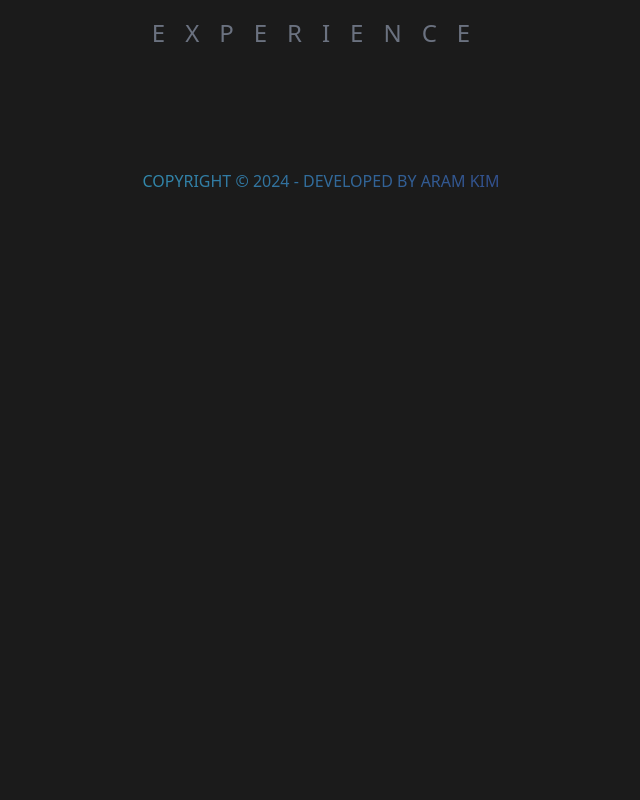
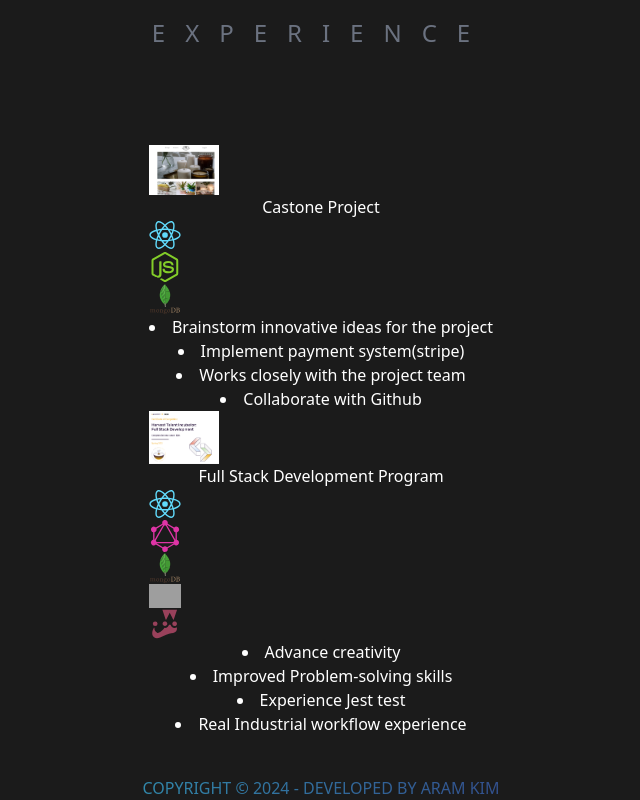
Before and after one commit to AramKim37/Aram-homepage, a Next.js app: page / in a window 1280 px wide. Shown: the part 1595-2395 px from the top of the page, without its empty margins (319-959 px from the left). Before the commit the page ends 1788 px from the top, so only its background shows below. Built offline with nearby package versions, Linux system fonts and the light colour scheme; grey boxes are pictures that could not be loaded.

Commit message:
add data from datajs

```diff
--- a/components/WorkExperience.jsx
+++ b/components/WorkExperience.jsx
@@ -1,6 +1,8 @@
 "use client";
 import { motion } from "framer-motion";
 import ExperienceCard from "./ExperienceCard";
+import { experienceCard } from "@/data/data.js";
+import Image from "next/image";
 
 const WorkExperience = () => {
   return (
@@ -11,6 +13,36 @@ const WorkExperience = () => {
       <h1 className="pb-20 uppercase text-center tracking-[20px]  text-gray-500 text-2xl 2xl:text-4xl">
         experience
       </h1>
+      <div>
+        <div>
+          {experienceCard.map((item) => (
+            <div key={item.id}>
+              <div>
+                <Image
+                  src={item.image}
+                  alt="capstone"
+                  width={70}
+                  height={70}
+                  className="object-cover"
+                />
+              </div>
+              <h1>{item.title}</h1>
+              <div>
+                {Object.entries(item.icons[0]).map(([key, value]) => (
+                  <div key={key}>
+                    <Image src={value} alt="icons" width={32} height={32} />
+                  </div>
+                ))}
+              </div>
+              <div>
+                {Object.entries(item.desc[0]).map(([key, value]) => (
+                  <li key={key}>{value}</li>
+                ))}
+              </div>
+            </div>
+          ))}
+        </div>
+      </div>
     </div>
     // <div className="flex overflow-hidden flex-col text-left max-w-full px-10 justify-evenly mx-auto items-center md:flex-row">
     //   {/* <h3 className="absolute top-24 uppercase tracking-[20px] text-gray-500 text-2xl">
--- a/data/data.js
+++ b/data/data.js
@@ -48,7 +48,8 @@ export const experienceCard = [
         li4: "Collaborate with Github",
       },
     ],
-    img: [
+    image: "/image/capstone.png",
+    icons: [
       {
         react: "/image/react.svg",
         node: "/image/node.svg",
@@ -67,7 +68,8 @@ export const experienceCard = [
         li4: "Real Industrial workflow experience",
       },
     ],
-    img: [
+    image: "/image/bootcamp.png",
+    icons: [
       {
         react: "/image/react.svg",
         graphql: "/image/graphql.svg",
```
